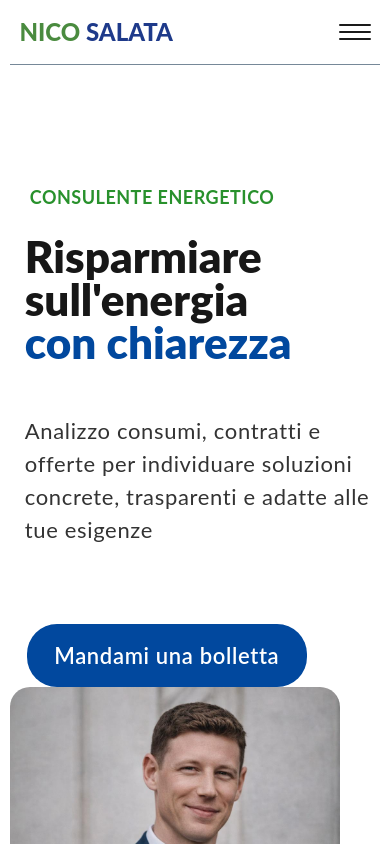
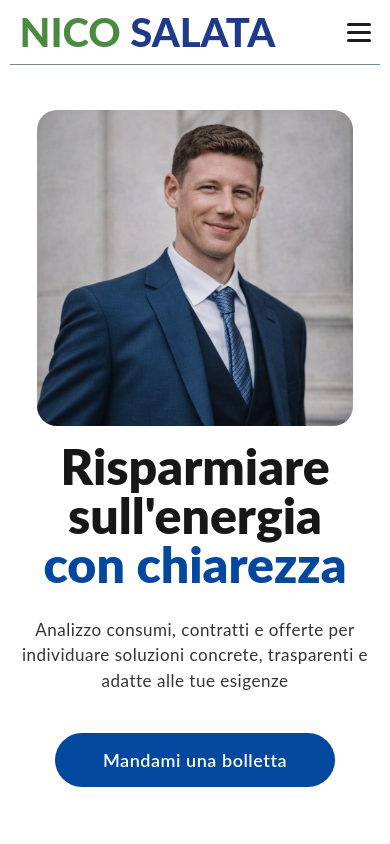
Before and after one commit to YCEslow999/nicosalata-next, a Next.js app: page / in a window 390 px wide. Shown: the top 844 px of the page. Built offline with nearby package versions, Linux system fonts and the light colour scheme.

Commit message:
Media qqueries parziali sistemate

```diff
--- a/app/components/Hero.module.css
+++ b/app/components/Hero.module.css
@@ -1,13 +1,11 @@
 .hero {
-    width:95%;
+  width: 95%;
   margin: 0 auto;
-    display:flex;
-    align-items:flex-start;
+  display: flex;
+  align-items: flex-start;
   justify-content: space-between;
-    padding:120px 0;
+  padding: 120px 0;
   flex-wrap: wrap;
-
-
 }
 
 .textCol {
@@ -16,7 +14,6 @@
   margin-left: 15px;
 }
 
-
 .eyebrow {
   display: inline-block;
   color: #28912C;
@@ -24,10 +21,9 @@
   font-size: 18px;
   letter-spacing: 0.5px;
   text-transform: uppercase;
-    text-align:left;
+  text-align: left;
   margin-bottom: 24px;
   margin-left: 5px;
-
 }
 
 .title {
@@ -36,7 +32,7 @@
   font-weight: 900;
   font-family: Lato, sans-serif;
   text-align: left;
-    padding-bottom:20px;
+  padding-bottom: 20px;
 }
 
 .titleBlue {
@@ -53,68 +49,164 @@
   font-family: Lato, sans-serif;
   padding-top: 30px;
   padding-bottom: 40px;
-
 }
 
-
-
 .buttonWrapper {
-    display:flex;
+  display: flex;
   align-items: center;
   justify-content: center;
-    border-radius:30px;
-    background-color:#01489E;
-    height:63px;
-    width:280px;
+  border-radius: 30px;
+  background-color: #01489E;
+  height: 63px;
+  width: 280px;
   margin-left: 2px;
 }
 
 .cta {
-    display:inline-block;
-    font-size:22px;
+  display: inline-block;
+  font-size: 18px;
   color: white;
   font-family: Lato, sans-serif;
   font-weight: 600;
   letter-spacing: 0.03em;
   padding: 20px 20px;
+  background: none;
+  border: none;
+  cursor: pointer;
 }
-
 
 .imageCol {
   position: relative;
   flex: 1 1 600px;
   max-width: 700px;
   max-height: 700px;
-
   margin-right: 40px;
 }
-
 
 .imageWrapper {
   width: 100%;
   aspect-ratio: 1 / 1;
   border-radius: 20px;
   overflow: hidden;
-
 }
 
 .image {
-    width:100%;
+  width: 100%;
   height: 100%;
   object-fit: cover;
   object-position: center 5%;
 }
 
+/* ########## MEDIA QUERIES ########## */
 
+/* ---- Tablet grande ---- */
+@media (max-width: 1100px) {
+  .title {
+    font-size: 72px;
+  }
 
-
-
-/* ###MEDIA QUERIES ###*/
-@media (max-width: 900px) {
-  .title {
-    font-size: 44px;
-  }
-  .hero {
-    flex-direction: column;
+  .subtitle {
+    font-size: 20px;
   }
 }
+
+/* ---- Tablet ---- */
+@media (max-width: 900px) {
+  .hero {
+    display: grid;
+    grid-template-columns: 1fr;
+    grid-template-areas:
+      "eyebrow"
+      "image"
+      "title"
+      "subtitle"
+      "button";
+    row-gap: 20px;
+    padding: 80px 0;
+    justify-items: center;
+  }
+
+  .textCol {
+    display: contents;
+  }
+
+  .eyebrow {
+    display:none;
+    }
+
+  .imageCol {
+    grid-area: image;
+    margin-right: 0;
+    max-width: 480px;
+    width: 90%;
+  }
+
+  .title {
+    grid-area: title;
+    font-size: 52px;
+    text-align: center;
+  }
+  .subtitle {
+    grid-area: subtitle;
+    max-width: 100%;
+    text-align: center;
+    padding-top: 0;
+    padding-bottom: 0;
+    margin-bottom: 0;
+  }
+  .buttonWrapper {
+    grid-area: button;
+    margin: 0;
+  }
+
+}
+
+/* ---- Mobile ---- */
+@media (max-width: 600px) {
+  .hero {
+    width: 90%;
+    padding: 30px 0;
+    row-gap: 16px;
+
+  }
+
+  .eyebrow {
+    font-size: 15px;
+  }
+
+  .title {
+    font-size: 50px;
+    padding-bottom: 12px;
+  }
+
+  .subtitle {
+    font-size: 17px;
+    margin-bottom: 24px;
+  }
+
+  .buttonWrapper {
+    width: 100%;
+    max-width: 280px;
+    height: 54px;
+  }
+
+  .cta {
+    font-size: 18px;
+    padding: 14px 16px;
+  }
+
+  .imageCol {
+    max-width: 100%;
+  }
+}
+
+/* ---- Mobile piccolo ---- */
+@media (max-width: 380px) {
+  .title {
+    font-size: 30px;
+  }
+
+  .subtitle {
+    font-size: 15px;
+  }
+}
--- a/app/components/Navbar.module.css
+++ b/app/components/Navbar.module.css
@@ -72,18 +72,19 @@
   flex-direction: column;
   justify-content: center;
   gap: 5px;
-  width: 32px;
+  width: 24px;
   height: 32px;
   background: none;
   border: none;
   cursor: pointer;
   padding: 0;
+
 }
 
 .burger span {
   display: block;
   width: 100%;
-  height: 2px;
+  height: 3px;
   background: #1a1a1a;
   border-radius: 2px;
   transition: transform 0.2s ease, opacity 0.2s ease;
@@ -126,7 +127,7 @@
   }
 
   .logo {
-    font-size: 1.5rem;
+    font-size: 2.5rem;
   }
 
   .ctaDesktop {
@@ -149,7 +150,7 @@
     max-height: 0;
     overflow: hidden;
     transition: max-height 0.25s ease;
-    box-shadow: 0 4px 10px rgba(0, 0, 0, 0.05);
+    box-shadow: 0 4px 10px rgba(0, 0, 0, 0.2);
   }
 
   .linksOpen {
@@ -170,11 +171,19 @@
 
   .ctaMobile {
     display: block;
-    padding: 16px 0;
   }
 
   .ctaMobile .cta {
     padding: 10px 24px;
+    background: none;
+    color: #1a1a1a;
+    padding: 16px 0;
+    font-weight: 600;
+    font-size: 16px;
+    border-radius: 0;
+    width: 100%;
+    text-align: center;
+
   }
 
   .navbar-border {
--- a/app/components/Navbar.tsx
+++ b/app/components/Navbar.tsx
@@ -19,7 +19,7 @@ export default function Navbar() {
           <li><Link href="#come-lavoro" onClick={() => setOpen(false)}>Come lavoro</Link></li>
           <li><Link href="#servizi" onClick={() => setOpen(false)}>Servizi</Link></li>
           <li><Link href="#chi-aiuto" onClick={() => setOpen(false)}>Chi aiuto</Link></li>
-          <li><Link href="#fiducia" onClick={() => setOpen(false)}>Fiducia</Link></li>
+          <li><Link href="#testimonials" onClick={() => setOpen(false)}>Fiducia</Link></li>
           <li className={styles.ctaMobile}>
             <Link href="#contatti" className={styles.cta} onClick={() => setOpen(false)}>
               Parliamone
--- a/app/page.tsx
+++ b/app/page.tsx
@@ -24,7 +24,7 @@ export default function Home() {
       <Help />
     </section>
 
-    <section id="fiducia">
+    <section id="">
       <WhoIHelp />
     </section>
 
```
Lines whose indentation alone changed are shown as unchanged.
